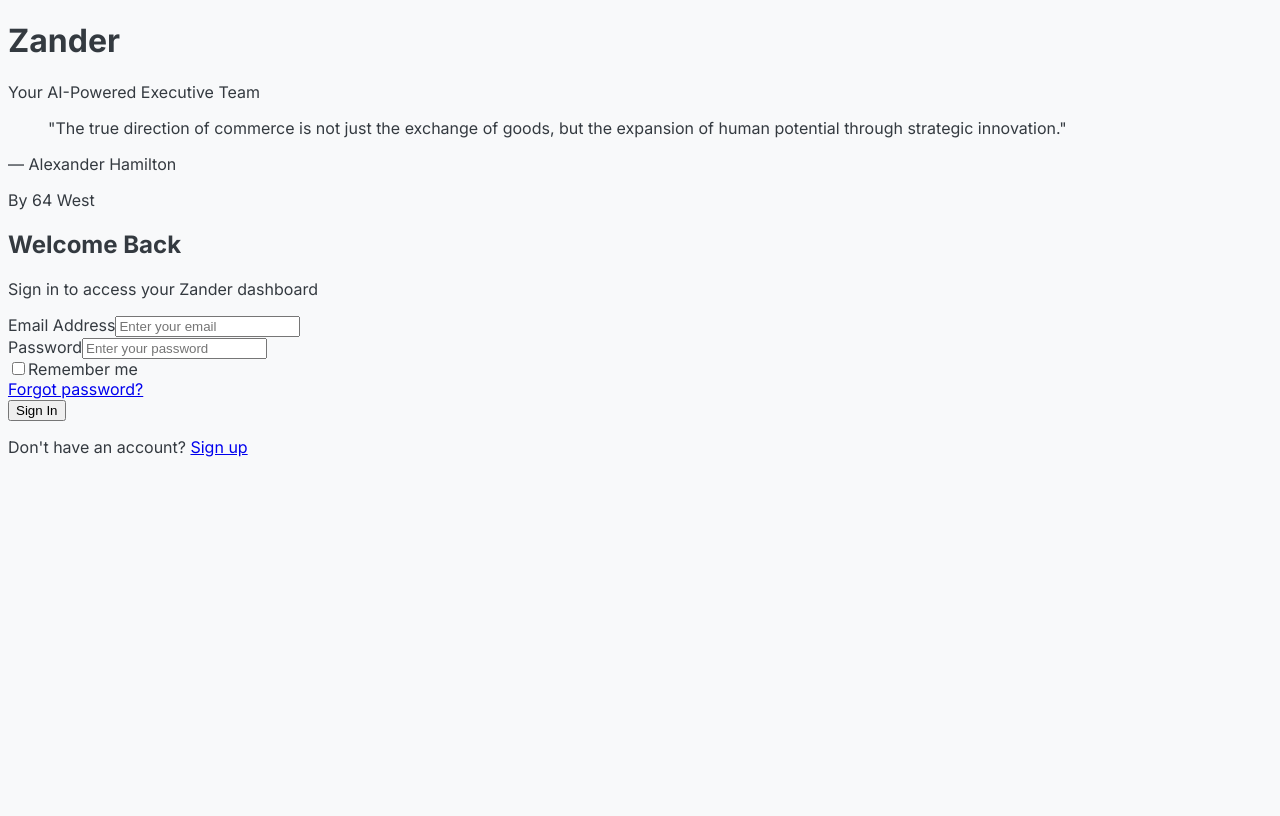
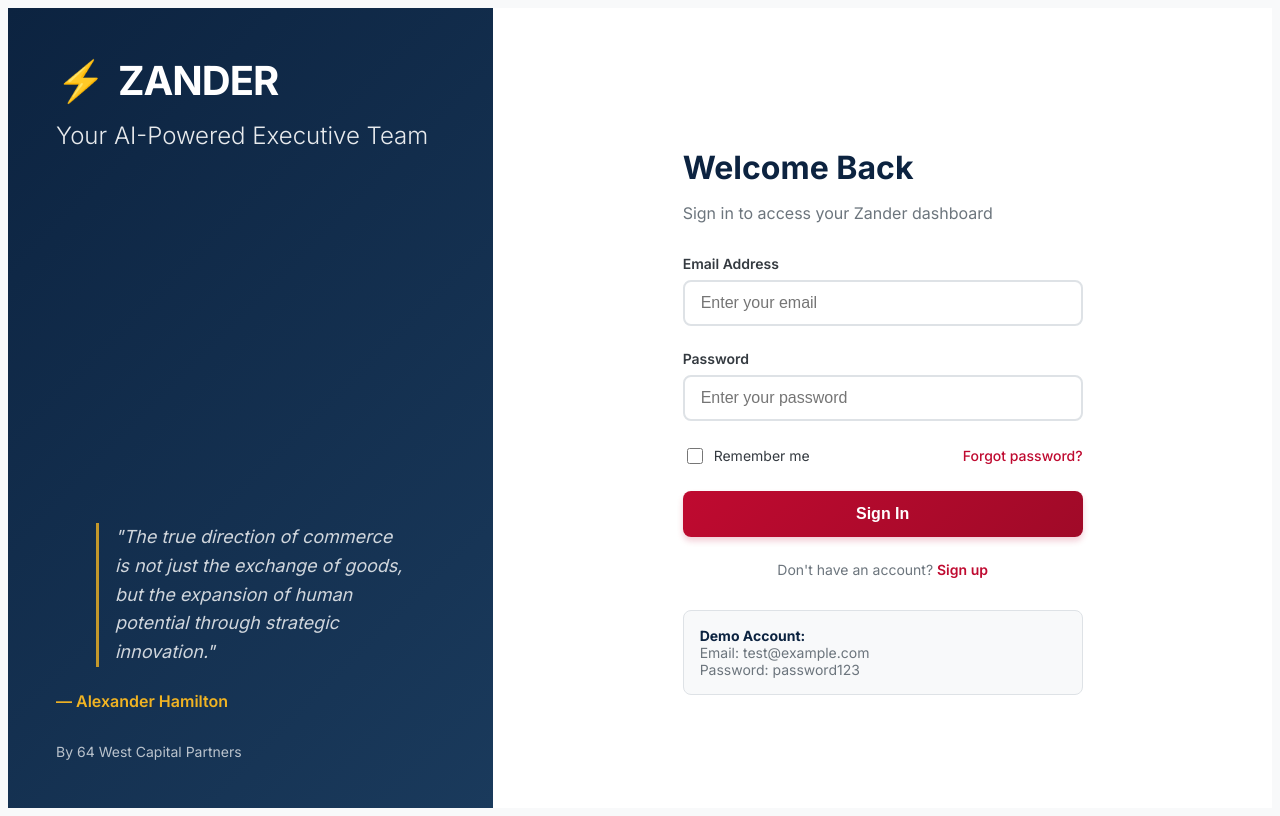
Before and after one commit to jowenwhite/zander-saas, a Next.js app in the folder apps/web/: page /login in a window 1280 px wide. Built offline with nearby package versions, Linux system fonts and the light colour scheme.

Commit message:
Add functional login page with JWT authentication

```diff
--- a/apps/web/app/login/page.tsx
+++ b/apps/web/app/login/page.tsx
@@ -1,98 +1,265 @@
-import React from 'react';
+'use client';
+
+import React, { useState } from 'react';
+import { useRouter } from 'next/navigation';
 
 export default function LoginPage() {
+  const router = useRouter();
+  const [email, setEmail] = useState('');
+  const [password, setPassword] = useState('');
+  const [error, setError] = useState('');
+  const [loading, setLoading] = useState(false);
+
+  async function handleSubmit(e: React.FormEvent) {
+    e.preventDefault();
+    setError('');
+    setLoading(true);
+
+    try {
+      const response = await fetch('http://localhost:3001/auth/login', {
+        method: 'POST',
+        headers: { 'Content-Type': 'application/json' },
+        body: JSON.stringify({ email, password }),
+      });
+
+      const data = await response.json();
+
+      if (response.ok && data.token) {
+        // Store the token
+        localStorage.setItem('zander_token', data.token);
+        localStorage.setItem('zander_user', JSON.stringify(data.user));
+
+        // Redirect to dashboard
+        router.push('/');
+      } else {
+        setError(data.message || 'Invalid email or password');
+      }
+    } catch (err) {
+      setError('Unable to connect to server. Please try again.');
+    } finally {
+      setLoading(false);
+    }
+  }
+
   return (
-    <div className="flex min-h-screen">
+    <div style={{ display: 'flex', minHeight: '100vh' }}>
       {/* Navy Sidebar */}
-      <div className="w-1/3 bg-[#0C2340] flex flex-col justify-between p-12 text-white">
+      <div style={{
+        width: '33.333%',
+        background: 'linear-gradient(135deg, #0C2340 0%, #1a3a5c 100%)',
+        display: 'flex',
+        flexDirection: 'column',
+        justifyContent: 'space-between',
+        padding: '3rem',
+        color: 'white'
+      }}>
         <div>
-          <h1 className="text-4xl font-bold mb-4">Zander</h1>
-          <p className="text-2xl font-light opacity-90">Your AI-Powered Executive Team</p>
+          <div style={{ display: 'flex', alignItems: 'center', gap: '0.75rem', marginBottom: '1rem' }}>
+            <span style={{ fontSize: '2.5rem' }}>⚡</span>
+            <h1 style={{ fontSize: '2.5rem', fontWeight: '700', margin: 0, letterSpacing: '-1px' }}>ZANDER</h1>
+          </div>
+          <p style={{ fontSize: '1.5rem', fontWeight: '300', opacity: 0.9, margin: 0 }}>
+            Your AI-Powered Executive Team
+          </p>
         </div>
 
         {/* Hamilton Quote */}
-        <div className="mt-auto">
-          <blockquote className="italic text-lg opacity-80 mb-6">
+        <div style={{ marginTop: 'auto' }}>
+          <blockquote style={{
+            fontStyle: 'italic',
+            fontSize: '1.125rem',
+            opacity: 0.8,
+            marginBottom: '1.5rem',
+            lineHeight: 1.6,
+            borderLeft: '3px solid #F0B323',
+            paddingLeft: '1rem'
+          }}>
             "The true direction of commerce is not just the exchange of goods, but the expansion of human potential through strategic innovation."
           </blockquote>
-          <p className="font-semibold">— Alexander Hamilton</p>
+          <p style={{ fontWeight: '600', margin: 0, color: '#F0B323' }}>— Alexander Hamilton</p>
         </div>
 
         {/* 64 West Branding */}
-        <div className="text-sm opacity-70 mt-6">
-          By 64 West
+        <div style={{ fontSize: '0.875rem', opacity: 0.7, marginTop: '2rem' }}>
+          By 64 West Capital Partners
         </div>
       </div>
 
       {/* Login Form */}
-      <div className="w-2/3 bg-white flex items-center justify-center">
-        <div className="w-full max-w-md">
-          <h2 className="text-3xl font-bold mb-2 text-[#0C2340]">Welcome Back</h2>
-          <p className="mb-8 text-gray-600">Sign in to access your Zander dashboard</p>
+      <div style={{
+        width: '66.667%',
+        background: 'white',
+        display: 'flex',
+        alignItems: 'center',
+        justifyContent: 'center'
+      }}>
+        <div style={{ width: '100%', maxWidth: '400px', padding: '2rem' }}>
+          <h2 style={{
+            fontSize: '2rem',
+            fontWeight: '700',
+            marginBottom: '0.5rem',
+            color: '#0C2340'
+          }}>Welcome Back</h2>
+          <p style={{ marginBottom: '2rem', color: '#6C757D' }}>
+            Sign in to access your Zander dashboard
+          </p>
 
-          <form className="space-y-6">
-            <div>
-              <label htmlFor="email" className="block text-sm font-medium text-gray-700">
+          {error && (
+            <div style={{
+              background: 'rgba(191, 10, 48, 0.1)',
+              border: '1px solid #BF0A30',
+              color: '#BF0A30',
+              padding: '0.75rem 1rem',
+              borderRadius: '8px',
+              marginBottom: '1.5rem',
+              fontSize: '0.875rem'
+            }}>
+              {error}
+            </div>
+          )}
+
+          <form onSubmit={handleSubmit}>
+            <div style={{ marginBottom: '1.5rem' }}>
+              <label style={{
+                display: 'block',
+                fontSize: '0.875rem',
+                fontWeight: '600',
+                color: '#343A40',
+                marginBottom: '0.5rem'
+              }}>
                 Email Address
               </label>
               <input
                 type="email"
-                id="email"
+                value={email}
+                onChange={(e) => setEmail(e.target.value)}
                 required
-                className="mt-1 block w-full px-3 py-2 border border-gray-300 rounded-md shadow-sm focus:outline-none focus:ring-[#BF0A30] focus:border-[#BF0A30]"
                 placeholder="Enter your email"
+                style={{
+                  width: '100%',
+                  padding: '0.75rem 1rem',
+                  border: '2px solid #DEE2E6',
+                  borderRadius: '8px',
+                  fontSize: '1rem',
+                  outline: 'none',
+                  transition: 'border-color 0.2s ease',
+                  boxSizing: 'border-box'
+                }}
+                onFocus={(e) => e.target.style.borderColor = '#BF0A30'}
+                onBlur={(e) => e.target.style.borderColor = '#DEE2E6'}
               />
             </div>
 
-            <div>
-              <label htmlFor="password" className="block text-sm font-medium text-gray-700">
+            <div style={{ marginBottom: '1.5rem' }}>
+              <label style={{
+                display: 'block',
+                fontSize: '0.875rem',
+                fontWeight: '600',
+                color: '#343A40',
+                marginBottom: '0.5rem'
+              }}>
                 Password
               </label>
               <input
                 type="password"
-                id="password"
+                value={password}
+                onChange={(e) => setPassword(e.target.value)}
                 required
-                className="mt-1 block w-full px-3 py-2 border border-gray-300 rounded-md shadow-sm focus:outline-none focus:ring-[#BF0A30] focus:border-[#BF0A30]"
                 placeholder="Enter your password"
+                style={{
+                  width: '100%',
+                  padding: '0.75rem 1rem',
+                  border: '2px solid #DEE2E6',
+                  borderRadius: '8px',
+                  fontSize: '1rem',
+                  outline: 'none',
+                  transition: 'border-color 0.2s ease',
+                  boxSizing: 'border-box'
+                }}
+                onFocus={(e) => e.target.style.borderColor = '#BF0A30'}
+                onBlur={(e) => e.target.style.borderColor = '#DEE2E6'}
               />
             </div>
 
-            <div className="flex items-center justify-between">
-              <div className="flex items-center">
+            <div style={{
+              display: 'flex',
+              alignItems: 'center',
+              justifyContent: 'space-between',
+              marginBottom: '1.5rem'
+            }}>
+              <div style={{ display: 'flex', alignItems: 'center', gap: '0.5rem' }}>
                 <input
                   type="checkbox"
                   id="remember"
-                  className="h-4 w-4 text-[#BF0A30] focus:ring-[#BF0A30] border-gray-300 rounded"
+                  style={{ width: '16px', height: '16px', accentColor: '#BF0A30' }}
                 />
-                <label htmlFor="remember" className="ml-2 block text-sm text-gray-900">
+                <label htmlFor="remember" style={{ fontSize: '0.875rem', color: '#343A40' }}>
                   Remember me
                 </label>
               </div>
-
-              <div className="text-sm">
-                <a href="#" className="font-medium text-[#BF0A30] hover:text-[#A00A28]">
+              <a href="#" style={{
+                fontSize: '0.875rem',
+                color: '#BF0A30',
+                textDecoration: 'none',
+                fontWeight: '500'
+              }}>
                 Forgot password?
               </a>
             </div>
-            </div>
 
-            <div>
             <button
               type="submit"
-                className="w-full flex justify-center py-3 px-4 border border-transparent rounded-md shadow-sm text-sm font-medium text-white bg-[#BF0A30] hover:bg-[#A00A28] focus:outline-none focus:ring-2 focus:ring-offset-2 focus:ring-[#BF0A30]"
+              disabled={loading}
+              style={{
+                width: '100%',
+                padding: '0.875rem 1rem',
+                background: loading ? '#ccc' : 'linear-gradient(135deg, #BF0A30 0%, #A00A28 100%)',
+                color: 'white',
+                border: 'none',
+                borderRadius: '8px',
+                fontSize: '1rem',
+                fontWeight: '600',
+                cursor: loading ? 'not-allowed' : 'pointer',
+                transition: 'transform 0.2s ease, box-shadow 0.2s ease',
+                boxShadow: '0 4px 6px rgba(191, 10, 48, 0.2)'
+              }}
+              onMouseOver={(e) => {
+                if (!loading) {
+                  e.currentTarget.style.transform = 'translateY(-2px)';
+                  e.currentTarget.style.boxShadow = '0 6px 8px rgba(191, 10, 48, 0.3)';
+                }
+              }}
+              onMouseOut={(e) => {
+                e.currentTarget.style.transform = 'translateY(0)';
+                e.currentTarget.style.boxShadow = '0 4px 6px rgba(191, 10, 48, 0.2)';
+              }}
             >
-                Sign In
+              {loading ? 'Signing in...' : 'Sign In'}
             </button>
-            </div>
           </form>
 
-          <div className="mt-6 text-center">
-            <p className="text-sm text-gray-600">
-              Don't have an account? {' '}
-              <a href="/signup" className="font-medium text-[#BF0A30] hover:text-[#A00A28]">
+          <div style={{ marginTop: '1.5rem', textAlign: 'center' }}>
+            <p style={{ fontSize: '0.875rem', color: '#6C757D' }}>
+              Don't have an account?{' '}
+              <a href="/signup" style={{ color: '#BF0A30', textDecoration: 'none', fontWeight: '600' }}>
                 Sign up
               </a>
             </p>
+          </div>
+
+          {/* Demo credentials hint */}
+          <div style={{
+            marginTop: '2rem',
+            padding: '1rem',
+            background: '#F8F9FA',
+            borderRadius: '8px',
+            fontSize: '0.875rem',
+            color: '#6C757D',
+            border: '1px solid #DEE2E6'
+          }}>
+            <strong style={{ color: '#0C2340' }}>Demo Account:</strong><br />
+            Email: test@example.com<br />
+            Password: password123
           </div>
         </div>
       </div>
```
Lines whose indentation alone changed are shown as unchanged.
